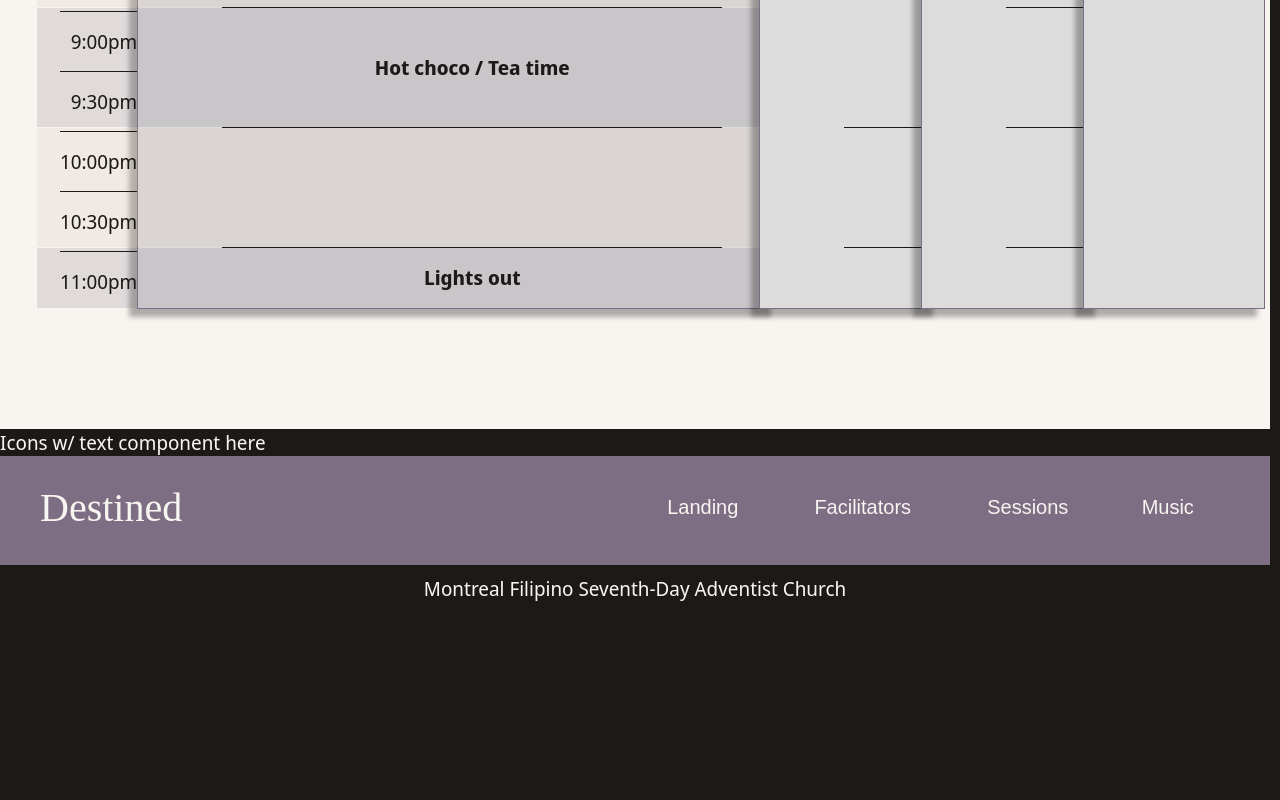
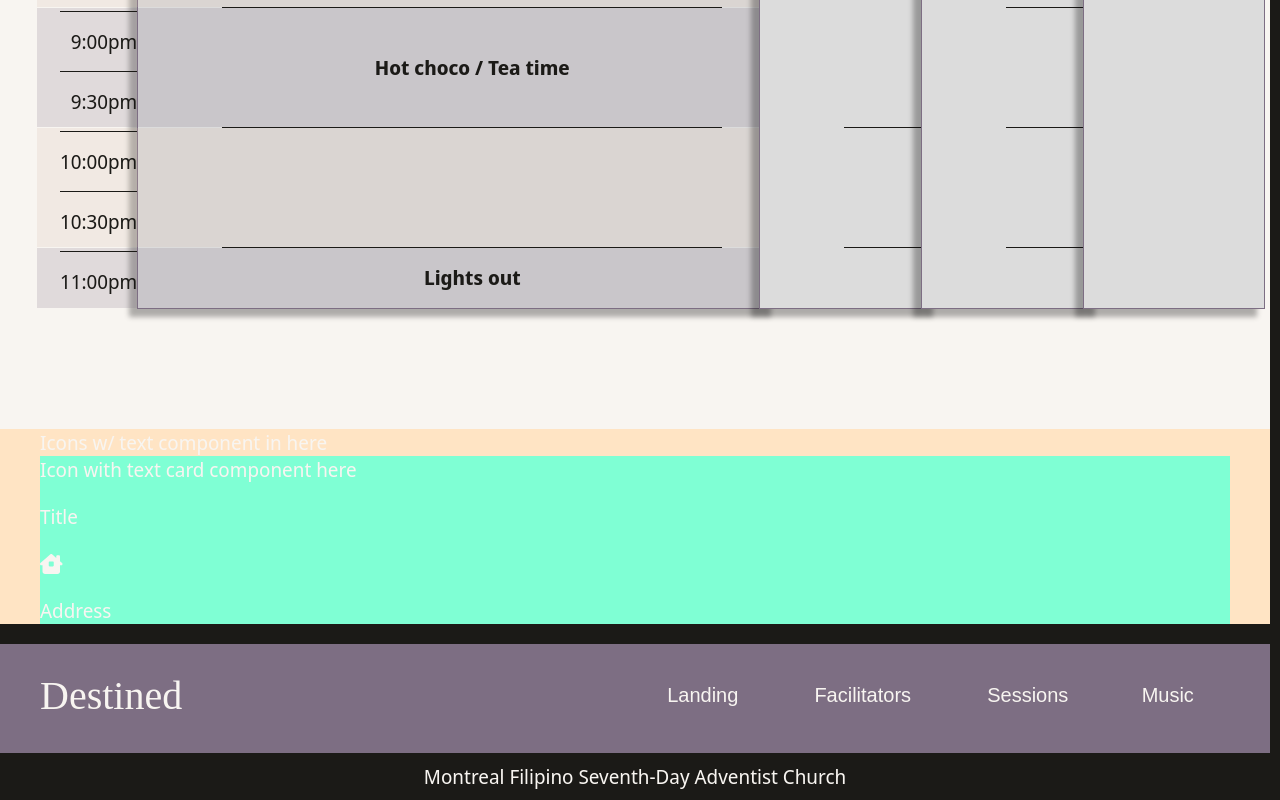
Before and after one commit to myra-grace/Destined, a React (Create React App) app: page / in a window 1280 px wide. Shown: the part 2492-3292 px from the top of the page. Before the commit the page ends 3104 px from the top, so only its background shows below. Built offline with nearby package versions, Linux system fonts and the light colour scheme; a web font is replaced by a local one.

Commit message:
Icons with text prep

```diff
--- /dev/null
+++ b/src/components/IconWithText.jsx
@@ -0,0 +1,16 @@
+import '../styles/components/icon-with-text.scss';
+
+export function IconWithText(props) {
+    const {title, link, icon, address} = props;
+
+    return (
+        <div className='icon-with-text__wrapper'>
+            Icon with text card component here
+            <p>Title</p>
+            <a>
+                {icon}
+            </a>
+            <p>Address</p>
+        </div>
+    )
+}
--- a/src/pages/Home.jsx
+++ b/src/pages/Home.jsx
@@ -1,7 +1,10 @@
 import { Schedule } from '../components/Schedule';
+import { IconWithText } from '../components/IconWithText';
+
 import { FontAwesomeIcon } from '@fortawesome/react-fontawesome';
 import { faCalendar } from '@fortawesome/free-regular-svg-icons';
 import { faLocationDot } from '@fortawesome/free-solid-svg-icons';
+import { faHouseChimneyWindow } from '@fortawesome/free-solid-svg-icons';
 
 import '../styles/pages/home.scss';
 
@@ -28,7 +31,10 @@ export function Home() {
             <Schedule />
 
             {/* Icons w/ text locations w/ pin link */}
-            <div>Icons w/ text component here</div>
+            <div className='icon-with-text__parent'>
+                Icons w/ text component in here
+                <IconWithText title="Cottage" link="/" icon={<FontAwesomeIcon icon={ faHouseChimneyWindow }/>} address="1234 example" />
+            </div>
         </>
     )
 }
--- /dev/null
+++ b/src/styles/components/icon-with-text.scss
@@ -0,0 +1,15 @@
+@use '../colors.scss' as *;
+@use '../layout.scss' as *;
+
+.icon-with-text {
+   &__parent {
+    @include container;
+    // parent code here
+    background-color: bisque;
+   }
+
+   &__wrapper {
+    // card code here
+    background-color: aquamarine;
+   }
+}
```
